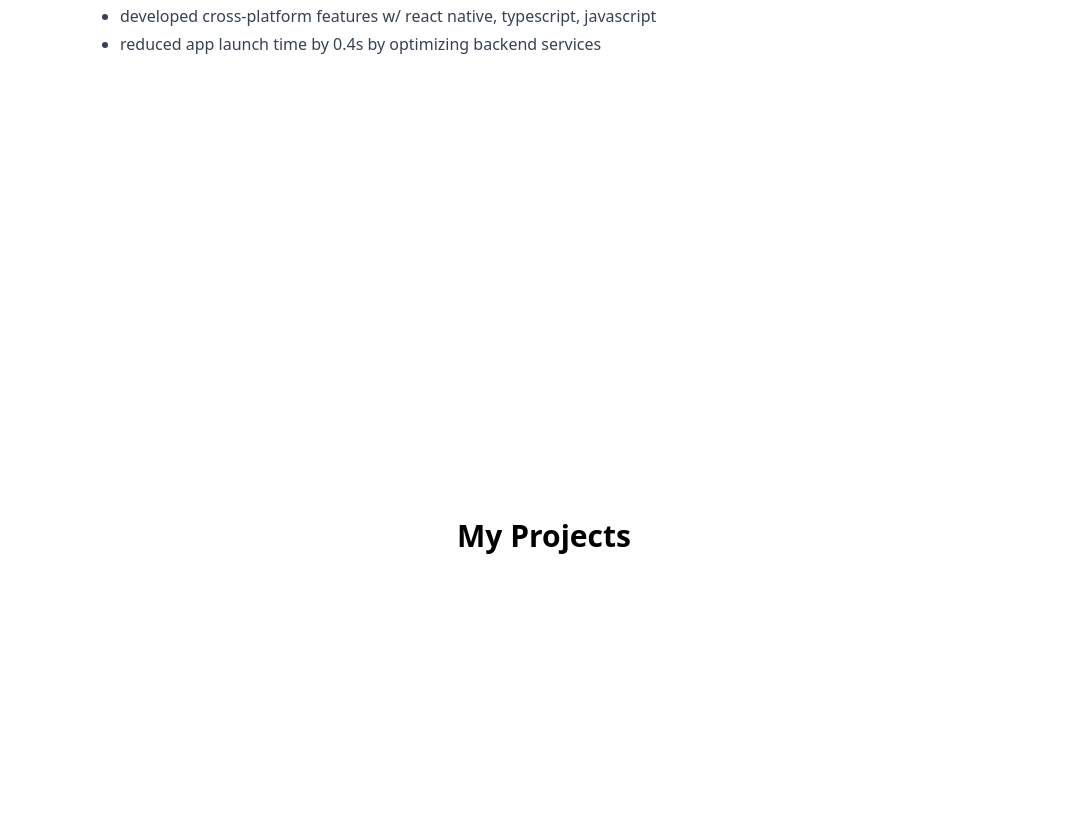
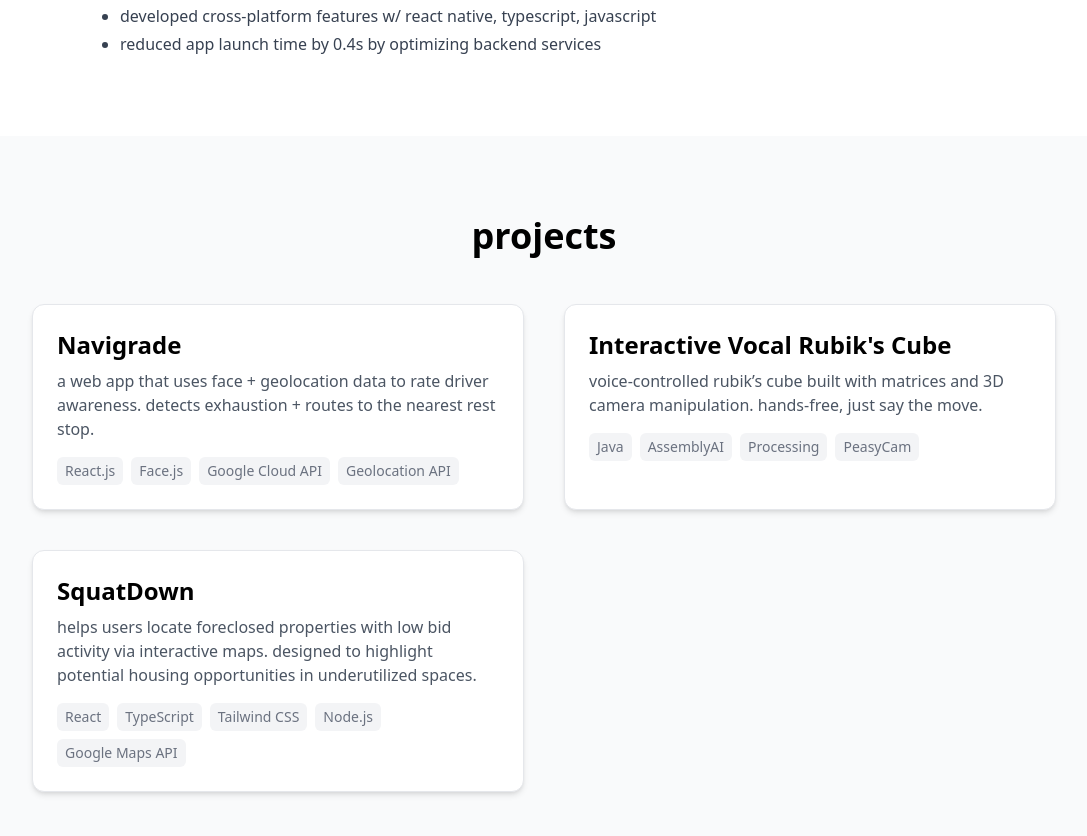
Before and after one commit to akstrap/portfolio-website, a React (Vite) app: page / in a window 1280 px wide. Shown: the part 2520-3356 px from the top of the page, without its empty margins (96-1183 px from the left). Built offline with nearby package versions, Linux system fonts and the light colour scheme.

Commit message:
add projects section with animated cards + tech stack

```diff
--- a/src/pages/Projects.tsx
+++ b/src/pages/Projects.tsx
@@ -1,20 +1,62 @@
-import { motion } from "framer-motion";
+import AnimatedSection from "../components/AnimatedSection";
+
+const projects = [
+  {
+    title: "Navigrade",
+    link: "https://devpost.com/software/navigrade",
+    description:
+      "a web app that uses face + geolocation data to rate driver awareness. detects exhaustion + routes to the nearest rest stop.",
+    stack: ["React.js", "Face.js", "Google Cloud API", "Geolocation API"],
+  },
+  {
+    title: "Interactive Vocal Rubik's Cube",
+    link: "https://devpost.com/software/interactive-rubik-s-cube",
+    description:
+      "voice-controlled rubik’s cube built with matrices and 3D camera manipulation. hands-free, just say the move.",
+    stack: ["Java", "AssemblyAI", "Processing", "PeasyCam"],
+  },
+  {
+    title: "SquatDown",
+    link: "https://devpost.com/software/squatmap",
+    description:
+      "helps users locate foreclosed properties with low bid activity via interactive maps. designed to highlight potential housing opportunities in underutilized spaces.",
+    stack: [
+      "React",
+      "TypeScript",
+      "Tailwind CSS",
+      "Node.js",
+      "Google Maps API",
+    ],
+  },
+];
+
 const Projects = () => {
   return (
-    <section
-      id="projects"
-      className="min-h-screen flex items-center justify-center"
-    >
-      {/* section animates in on scroll */}
-      <motion.div
-        initial={{ opacity: 0, y: 40 }}
-        whileInView={{ opacity: 1, y: 0 }}
-        transition={{ duration: 0.6 }}
-        viewport={{ once: true }}
-        className="max-w-3xl text-center"
-      >
-        <h2 className="text-3xl font-semibold">My Projects</h2>
-      </motion.div>
+    <section id="projects" className="min-h-screen px-6 py-20 bg-gray-50">
+      <AnimatedSection>
+        <h2 className="text-4xl font-semibold text-center mb-12">projects</h2>
+        <div className="grid md:grid-cols-2 gap-10 max-w-5xl mx-auto">
+          {projects.map((project, index) => (
+            <a
+              key={index}
+              href={project.link}
+              target="_blank"
+              rel="noopener noreferrer"
+              className="bg-white rounded-xl shadow-md hover:shadow-xl transition-all duration-300 p-6 border border-gray-200 hover:border-red-400"
+            >
+              <h3 className="text-2xl font-semibold mb-2">{project.title}</h3>
+              <p className="text-gray-600 mb-4">{project.description}</p>
+              <div className="flex flex-wrap gap-2 text-sm text-gray-500">
+                {project.stack.map((tech, i) => (
+                  <span key={i} className="px-2 py-1 bg-gray-100 rounded-md">
+                    {tech}
+                  </span>
+                ))}
+              </div>
+            </a>
+          ))}
+        </div>
+      </AnimatedSection>
     </section>
   );
 };
```
